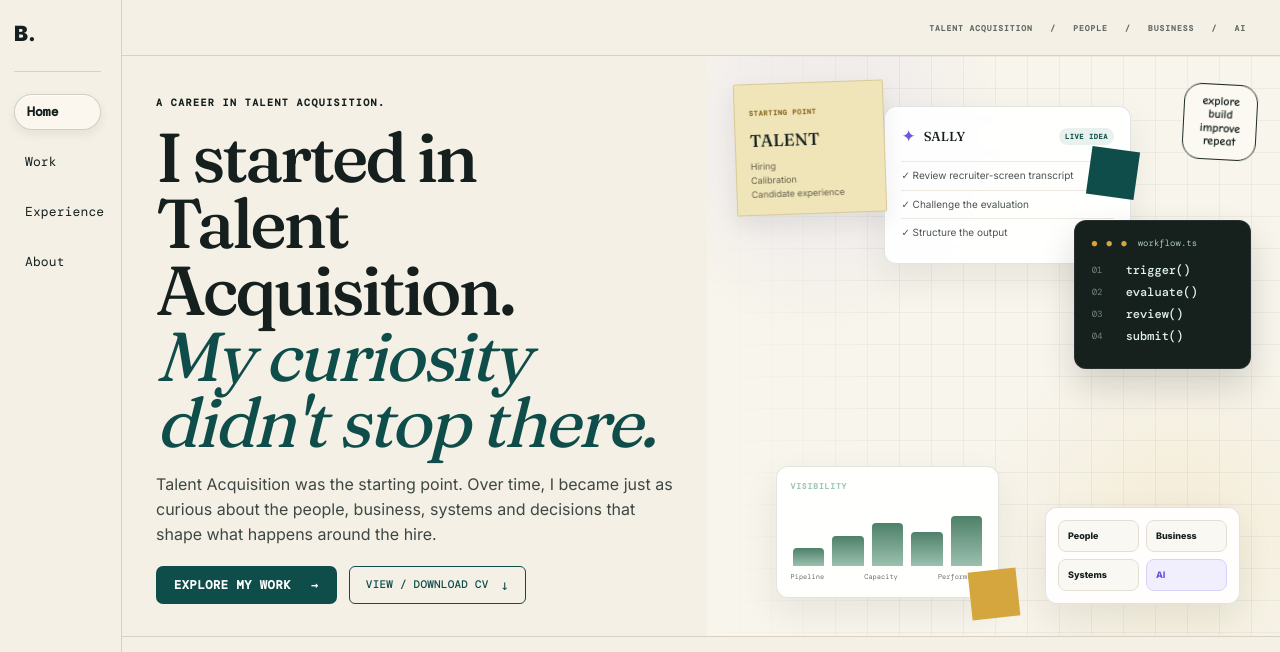
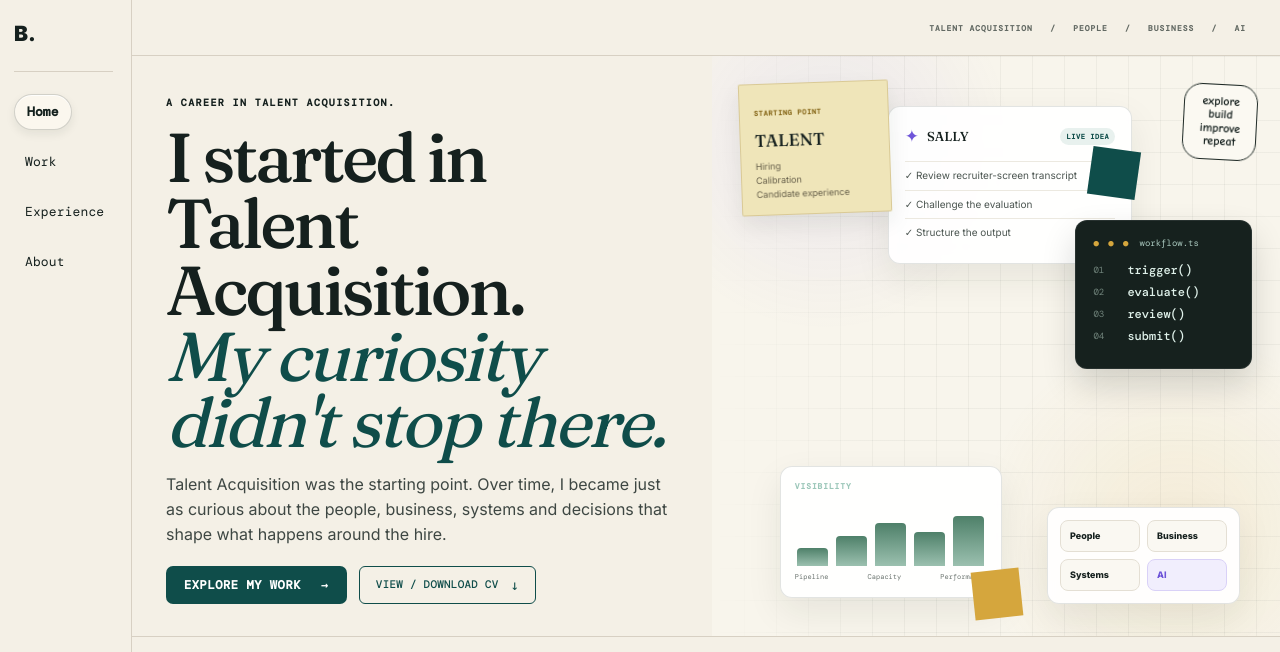
Before and after one commit to bryanlimwk/bryan-portfolio, a website: page index.html in a window 1280 px wide. Shown: the top 652 px of the page. Drawn offline with nearby package versions, Linux system fonts and the light colour scheme.

Commit message:
Add files via upload

```diff
--- a/styles.css
+++ b/styles.css
@@ -1126,3 +1126,31 @@ body,
   border-color:rgba(15,77,74,.08) !important;
   transform:translateX(2px);
 }
+
+/* V3.38 — ensure active pill fully contains longer labels */
+.side-nav nav{
+  overflow:visible;
+}
+
+.side-nav nav a{
+  width:max-content !important;
+  max-width:none !important;
+  min-width:0 !important;
+  white-space:nowrap !important;
+}
+
+.side-nav nav a.active{
+  width:max-content !important;
+  max-width:none !important;
+  padding-left:12px !important;
+  padding-right:12px !important;
+}
+
+/* Give the longest label enough room before the divider. */
+:root{
+  --sidebar:132px;
+}
+
+.side-nav{
+  padding-right:18px;
+}
```
Also changed, not shown: README.md.
